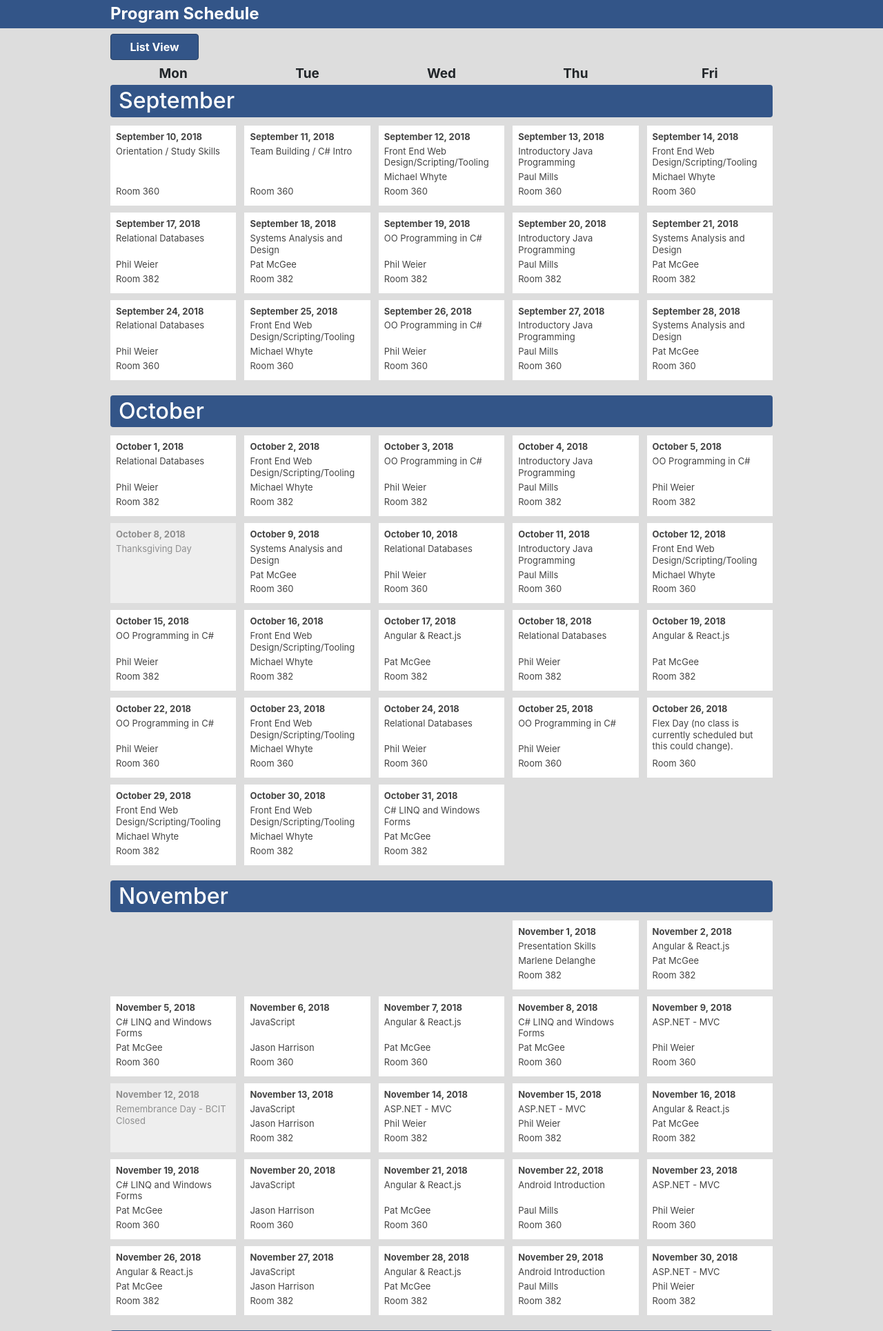
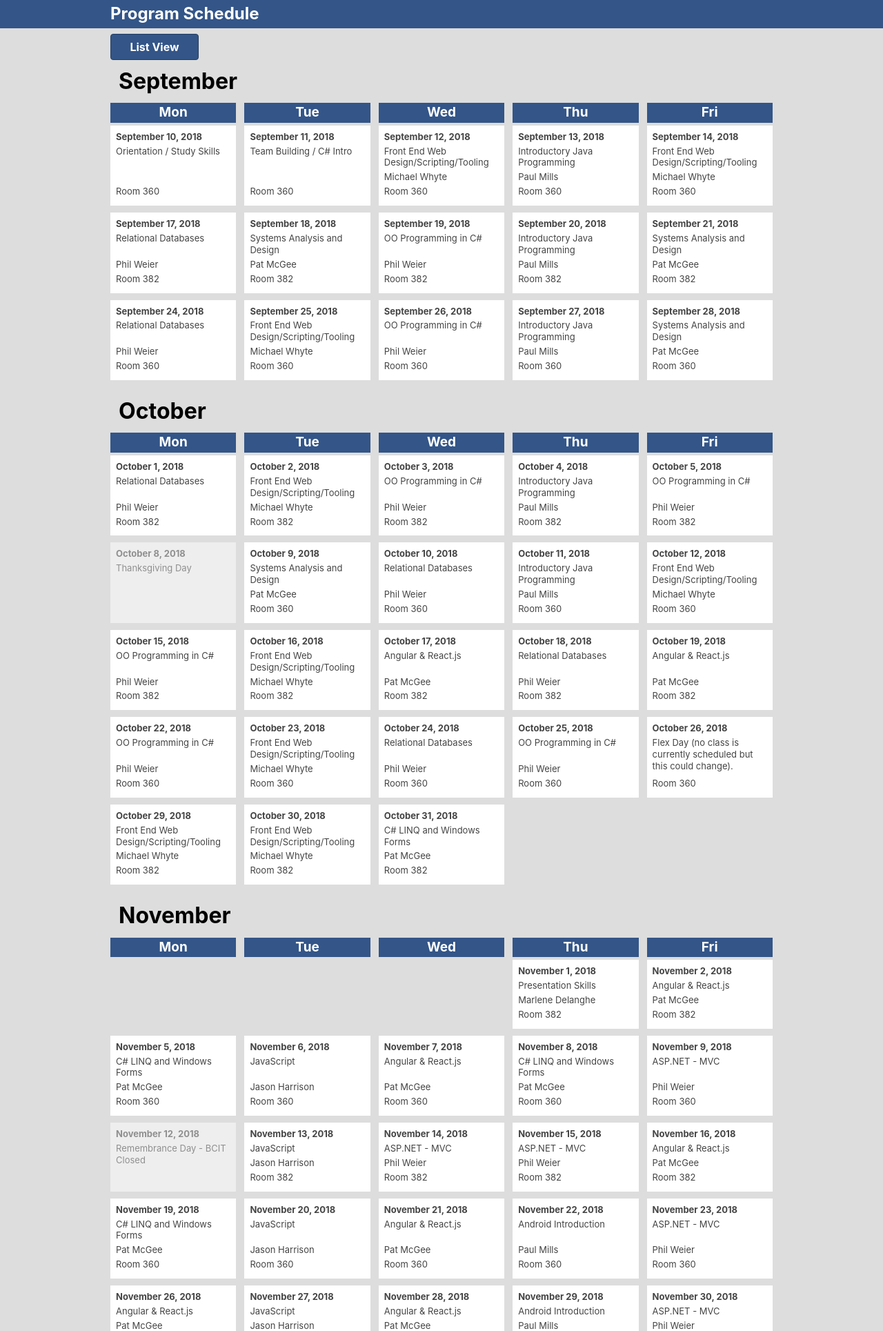
Before and after one commit to BCIT-SSD-A/une-front-end-p2, a PHP site: page /schedule/ in a window 1280 px wide. Shown: the part 84-2013 px from the top of the page at 69% size. Run offline with PHP 8.4, Linux system fonts and the light colour scheme; style sheets or scripts are compiled from the project's sources.

Commit message:
Use time tag, move calendar headers inside each month, style calendar some more

```diff
--- a/dev/sass/elements/calendar/_desktop-grid.scss
+++ b/dev/sass/elements/calendar/_desktop-grid.scss
@@ -1,22 +1,30 @@
 @include device(tablet) {
     .grid-view {
-        .grid-header, .month {
+        .month, .grid-header {
             display: grid;
             grid-template-columns: repeat(5, 19%);
             grid-column-gap: 1.25%;
-        }
-        .grid-header {
-            @include relative(top 0.375rem);
-            font-size: $size-large;
-            font-weight: $weight-bold;
-            text-align: center;
         }
         .month {
             grid-row-gap: 0.25rem;
             margin-bottom: 0.5rem;
         }
         .month-title {
+            margin-bottom: 0.25rem;
             grid-column-end: span 5;
+            background-color: $color-bg-primary;
+            color: $color-fg-primary;
+            font-weight: $weight-bold;
+        }
+        .grid-header {
+            grid-column-end: span 5;
+            font-size: $size-large;
+            font-weight: $weight-bold;
+            text-align: center;
+        }
+        .header-item {
+            background-color: $color-bg-ternary;
+            color: $color-fg-ternary;
         }
         @for $count from 1 through 6 {
             .grid-pad-#{$count} {
--- a/dev/sass/elements/calendar/_desktop-list.scss
+++ b/dev/sass/elements/calendar/_desktop-list.scss
@@ -1,13 +1,16 @@
 @include device(tablet) {
     .list-view {
+        .month-title {
+            margin-bottom: 0.25rem;
+        }
         .list-header, .calendar-item {
             @include flexbox;
             padding: 0 0.5rem;
         }
         .list-header {
-            @include relative(top 0.375rem);
             font-size: $size-large;
             font-weight: $weight-bold;
+            border-bottom: 2px solid $color-border-primary;
         }
         .calendar-item {
             @include align-items(center);
@@ -20,7 +23,7 @@
             }
         }
         .item-day, .header-item-day {
-            @include flex-basis(8%);
+            @include flex-basis(7%);
             .full { display: none; }
         }
         .item-date, .header-item-date {
@@ -30,10 +33,10 @@
             @include flex-basis(45%);
         }
         .item-instructor, .header-item-instructor {
-            @include flex-basis(20%);;
+            @include flex-basis(18%);;
         }
         .item-room, .header-item-room {
-            @include flex-basis(5%);
+            @include flex-basis(8%);
             .full { display: none; }
         }
     }
--- a/dev/sass/elements/calendar/_index.scss
+++ b/dev/sass/elements/calendar/_index.scss
@@ -1,3 +1,4 @@
+// Grid/List Tobble Button
 .calendar-view-toggle {
     display: none;
     @include device(tablet) {
@@ -6,7 +7,6 @@
     }
 }
 
-
 @import 'mobile';
 @import 'desktop-list';
 @import 'desktop-grid';
--- a/dev/views/calendar.php
+++ b/dev/views/calendar.php
@@ -2,27 +2,14 @@
 $last_month = '';
 ?>
 <div class="calendar <?php echo $this->view; ?>">
-  <div class="calendar-header grid-header">
-    <span class="header-item">Mon</span>
-    <span class="header-item">Tue</span>
-    <span class="header-item">Wed</span>
-    <span class="header-item">Thu</span>
-    <span class="header-item">Fri</span>
-  </div>
-  <div class="calendar-header list-header">
-    <span class="header-item-day">Day</span>
-    <span class="header-item-date">Date</span>
-    <span class="header-item-course">Course</span>
-    <span class="header-item-instructor">Instructor</span>
-    <span class="header-item-room">Room</span>
-  </div>
   <?php
   while($this->has_next()) :
     $item = $this->next();
 
-    $month   = $item['date']->format('F');
-    $weekday = $item['date']->format('l');
-    $date    = $item['date']->format('F j, Y');
+    $month    = $item['date']->format('F');
+    $weekday  = $item['date']->format('l');
+    $date     = $item['date']->format('F j, Y');
+    $date_iso = $item['date']->format('Y-m-d');
 
     $course     = $item['course']     ?? $item['holiday'];
     $instructor = $item['instructor'] ?? null;
@@ -43,7 +30,24 @@ $last_month = '';
       }
       // Start new month
       echo '<section class="month">';
+      // Title
       echo "<h2 class=\"month-title\">$month</h2>";
+      ?>
+      <div class="calendar-header grid-header">
+        <span class="header-item">Mon</span>
+        <span class="header-item">Tue</span>
+        <span class="header-item">Wed</span>
+        <span class="header-item">Thu</span>
+        <span class="header-item">Fri</span>
+      </div>
+      <div class="calendar-header list-header">
+        <span class="header-item-day">Day</span>
+        <span class="header-item-date">Date</span>
+        <span class="header-item-course">Course</span>
+        <span class="header-item-instructor">Instructor</span>
+        <span class="header-item-room">Room</span>
+      </div>
+      <?php
 
       // Pad calendar grid with empty days at start of month
       $pad_count = intval($item['date']->format('N')) - 1;
@@ -53,6 +57,7 @@ $last_month = '';
 
       $last_month = $month;
     endif;
+    // End if new month
 
     // Item ?>
     <div class="calendar-item<?php echo $is_holiday ? ' holiday' : ''; ?>">
@@ -63,7 +68,7 @@ $last_month = '';
         ?></span>
       </div>
       <div class="item-date">
-        <?php echo $date; ?>
+        <time datetime="<?php echo $date_iso; ?>"><?php echo $date; ?></time>
       </div>
       <div class="item-course">
         <?php echo $course; ?>
```
Also changed, not shown: dev/package-lock.json.
